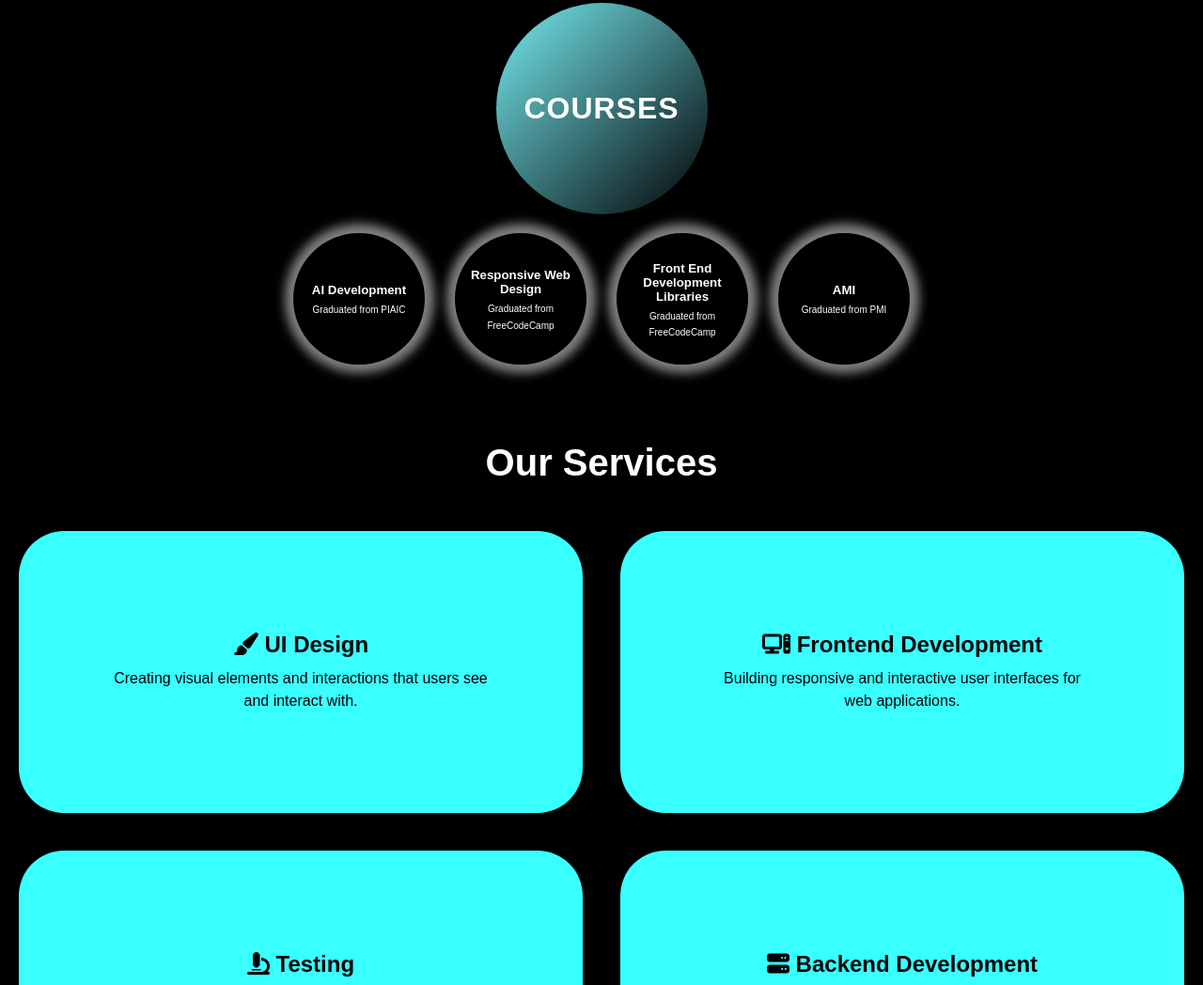
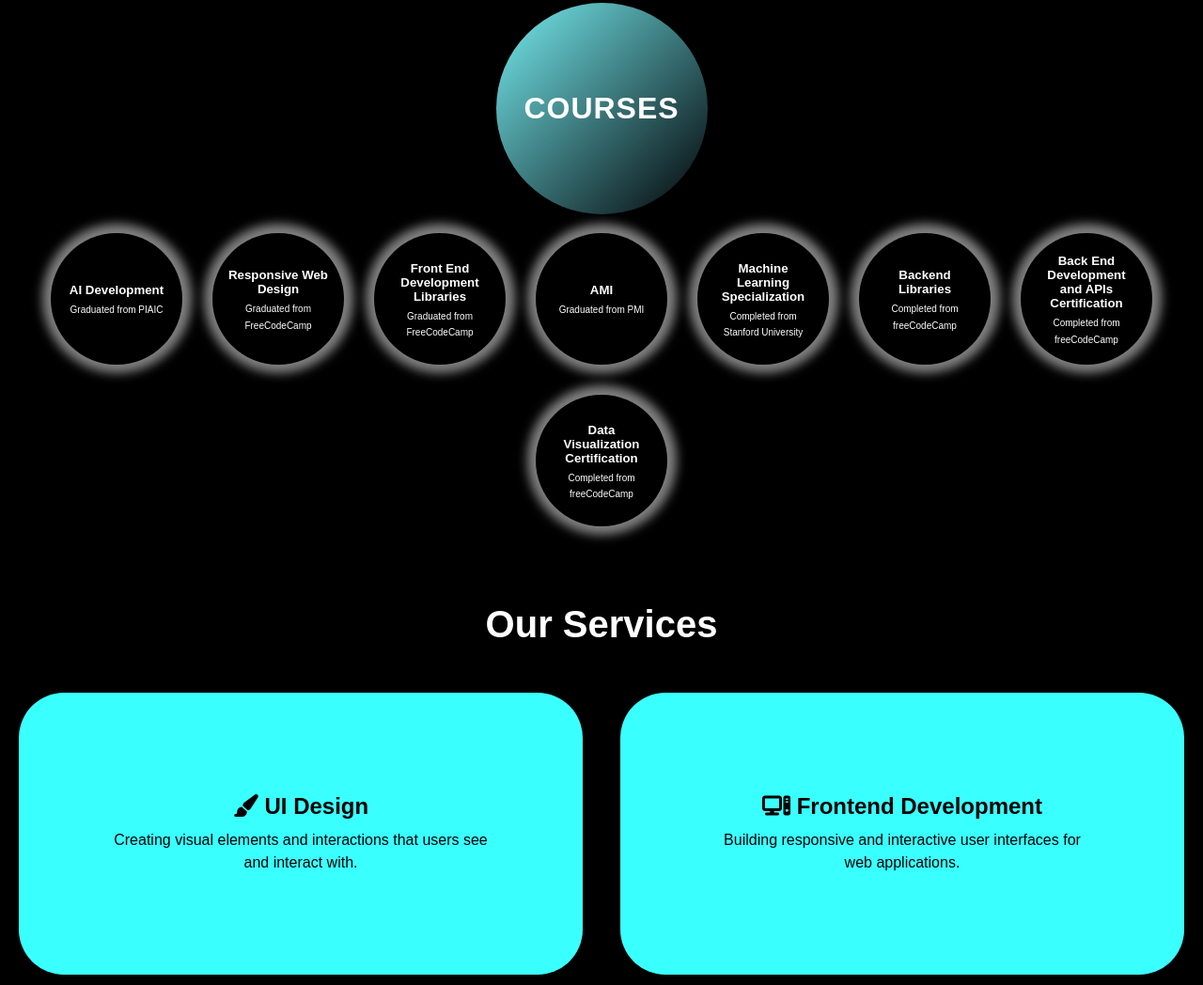
Before and after one commit to AlizayAyesha/Portfolio, a website: page index.html in a window 1280 px wide. Shown: the part 2277-3325 px from the top of the page at 94% size. Drawn offline with nearby package versions, Linux system fonts and the light colour scheme.

Commit message:
added courses

```diff
--- a/index.html
+++ b/index.html
@@ -159,23 +159,50 @@
             </div>
 
             <div class="timeline-items">
+
                 <div class="timeline-content flower-card">
                     <h5>AI Development</h5>
                     <p>Graduated from <span>PIAIC</span></p>
                 </div>
+
                 <div class="timeline-content flower-card">
                     <h5>Responsive Web Design</h5>
                     <p>Graduated from <span>FreeCodeCamp</span></p>
                 </div>
+
                 <div class="timeline-content flower-card">
-                    <h5> Front End Development Libraries</h5>
+                    <h5>Front End Development Libraries</h5>
                     <p>Graduated from <span>FreeCodeCamp</span></p>
                 </div>
+
                 <div class="timeline-content flower-card">
                     <h5>AMI</h5>
                     <p>Graduated from <span>PMI</span></p>
                 </div>
+
+                <!-- Newly Added Certifications -->
+                <div class="timeline-content flower-card">
+                    <h5>Machine Learning Specialization</h5>
+                    <p>Completed from <span>Stanford University</span></p>
+                </div>
+
+                <div class="timeline-content flower-card">
+                    <h5>Backend Libraries</h5>
+                    <p>Completed from <span>freeCodeCamp</span></p>
+                </div>
+
+                <div class="timeline-content flower-card">
+                    <h5>Back End Development and APIs Certification</h5>
+                    <p>Completed from <span>freeCodeCamp</span></p>
+                </div>
+
+                <div class="timeline-content flower-card">
+                    <h5>Data Visualization Certification</h5>
+                    <p>Completed from <span>freeCodeCamp</span></p>
+                </div>
+
             </div>
+
         </section>
         <section class="services-section" id="services">
             <h2 class="services-title">Our Services</h2>
```
